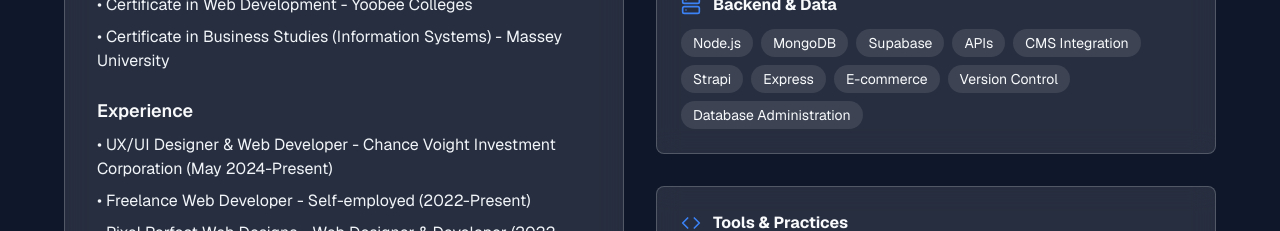
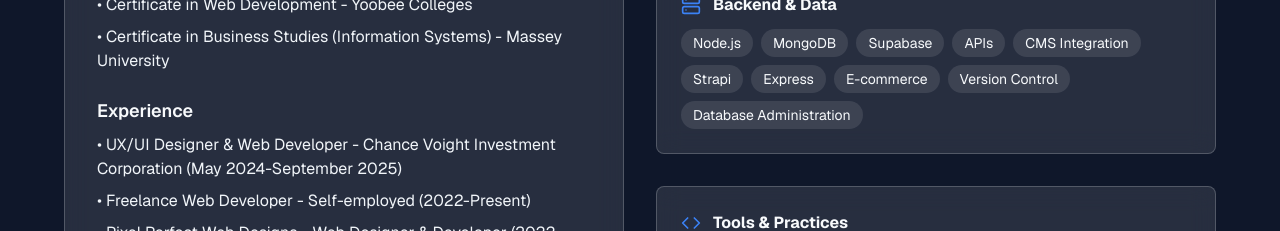
Before and after one commit to Vader1970/danielwillkeyportfolioprotype, a Next.js app: page / in a window 1280 px wide. Shown: the part 1500-1731 px from the top of the page. Built offline with nearby package versions, Linux system fonts and the light colour scheme.

Commit message:
reworded content

```diff
--- a/src/components/About.tsx
+++ b/src/components/About.tsx
@@ -44,7 +44,7 @@ const About = () => {
               <div className='mt-6'>
                 <h4 className='font-semibold text-lg mb-2'>Experience</h4>
                 <ul className='space-y-2 text-muted'>
-                  <li>• UX/UI Designer & Web Developer - Chance Voight Investment Corporation (May 2024-Present)</li>
+                  <li>• UX/UI Designer & Web Developer - Chance Voight Investment Corporation (May 2024-September 2025)</li>
                   <li>• Freelance Web Developer - Self-employed (2022-Present)</li>
                   <li>• Pixel Perfect Web Designs - Web Designer & Developer (2022-2024)</li>
                 </ul>
--- a/src/constants/projects.ts
+++ b/src/constants/projects.ts
@@ -5,7 +5,7 @@ export const projects: Project[] = [
   {
     title: "Splyt (Awwwards Recreation)",
     description:
-      "A creative website recreation inspired by Splyt on Awwwards. Developed with React, GSAP, and Tailwind CSS, showcasing fluid motion design and interactive storytelling..",
+      "A creative website recreation inspired by Splyt on Awwwards. Developed with React, GSAP, and Tailwind CSS, showcasing fluid motion design and interactive storytelling.",
     image: "/images/dans-attempt-spylt.webp",
     categories: ["ui", "frontend"],
     tools: ["Figma", "React JS", "Tailwind CSS", "GSAP"],
@@ -93,7 +93,7 @@ export const projects: Project[] = [
   {
     title: "Burst Digital",
     description:
-      "Built Burst Digital's Webflow site from start to finish, handling research, UX/UI design, client communication, and final deployment.",
+      "Developed Burst Digital's Webflow site from start to finish, handling research, UX/UI design, client communication, and final deployment.",
     image: "/images/burst-digital.webp",
     categories: ["ui", "frontend"],
     tools: ["Figma", "Webflow", "UX/UI Design", "Content Management System"],
```
